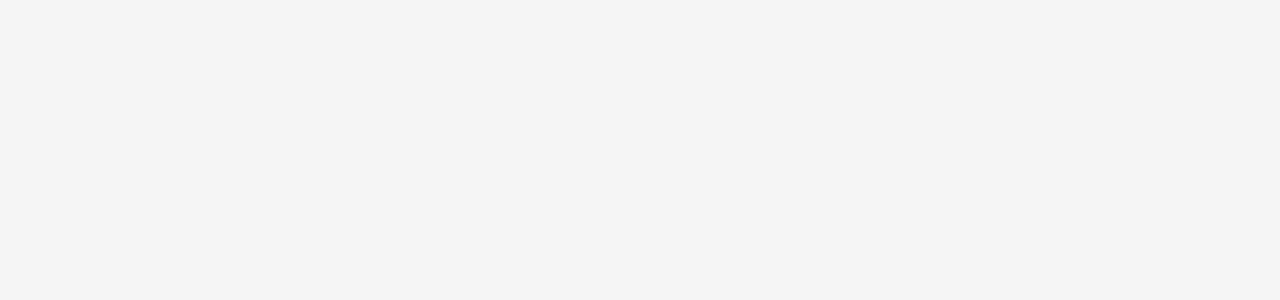
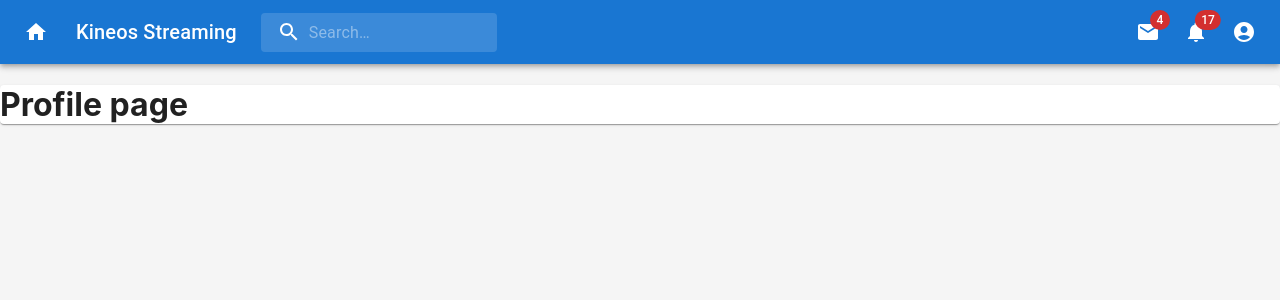
Before and after one commit to gsinghg19/frontend-practice, a React (Create React App) app: page /Profile in a window 1280 px wide. Before the commit this address had no page. Shown: the top 300 px of the page. Built offline with nearby package versions, Linux system fonts and the light colour scheme.

Commit message:
commit of a basic profile page, with routing in app.js file aswell as link in menu button of ButtonAppBar.js

```diff
--- a/src/App.js
+++ b/src/App.js
@@ -5,6 +5,7 @@ import UserLoginPage from "./components/UserLoginPage/UserLoginPage";
 import DvdsList from "./components/HomePage/HomePage.jsx";
 import SettingsPage from "./components/SettingsPage/Settings";
 import WatchListPage from "./components/Watchlist_page/WatchList_page.jsx";
+import ProfilePage from "./components/Profile_Page/Profile_Page.jsx";
 
 function App() {
   return (
@@ -16,7 +17,7 @@ function App() {
           <Route path="/dvds" elements={<DvdsList />} />
           <Route path="/settings" element={<SettingsPage />} />
           <Route path="/watchlist" element={<WatchListPage />} />
-          {/* <Route path="/dvds/:dvd_id" element={<DvdsById />} /> */}
+          <Route path="/Profile" element={<ProfilePage />} />
         </Routes>
       </div>
     </BrowserRouter>
--- a/src/components/HomePage/ButtonAppBar.jsx
+++ b/src/components/HomePage/ButtonAppBar.jsx
@@ -99,6 +99,9 @@ export default function PrimarySearchAppBar() {
     >
       <MenuItem component="button" onClick={handleMenuClose} href="/users">
         Login
+      </MenuItem>
+      <MenuItem component="button" onClick={handleMenuClose} href="/Profile">
+        My Profile
       </MenuItem>
       <MenuItem component="button" onClick={handleMenuClose} href="/settings">
         Settings
--- /dev/null
+++ b/src/components/Profile_Page/Profile_Page.jsx
@@ -0,0 +1,18 @@
+import * as React from "react";
+import Paper from "@mui/material/Paper";
+import ButtonAppBar from "../HomePage/ButtonAppBar";
+
+const Profile_Page = () => {
+  return (
+    <>
+      <ButtonAppBar />
+      <Paper>
+        <div>
+          <h1>Profile page</h1>
+        </div>
+      </Paper>
+    </>
+  );
+};
+
+export default Profile_Page;
```
